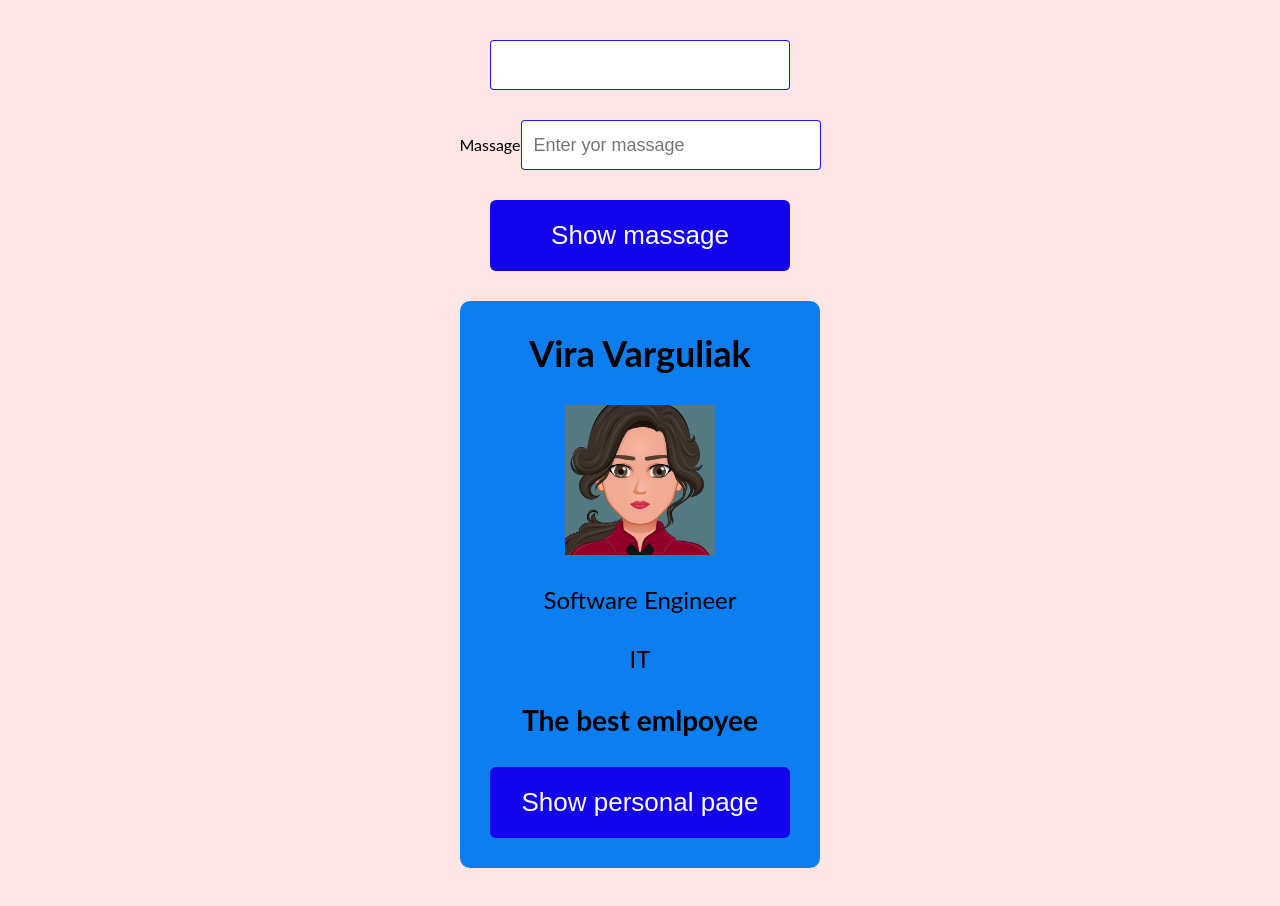
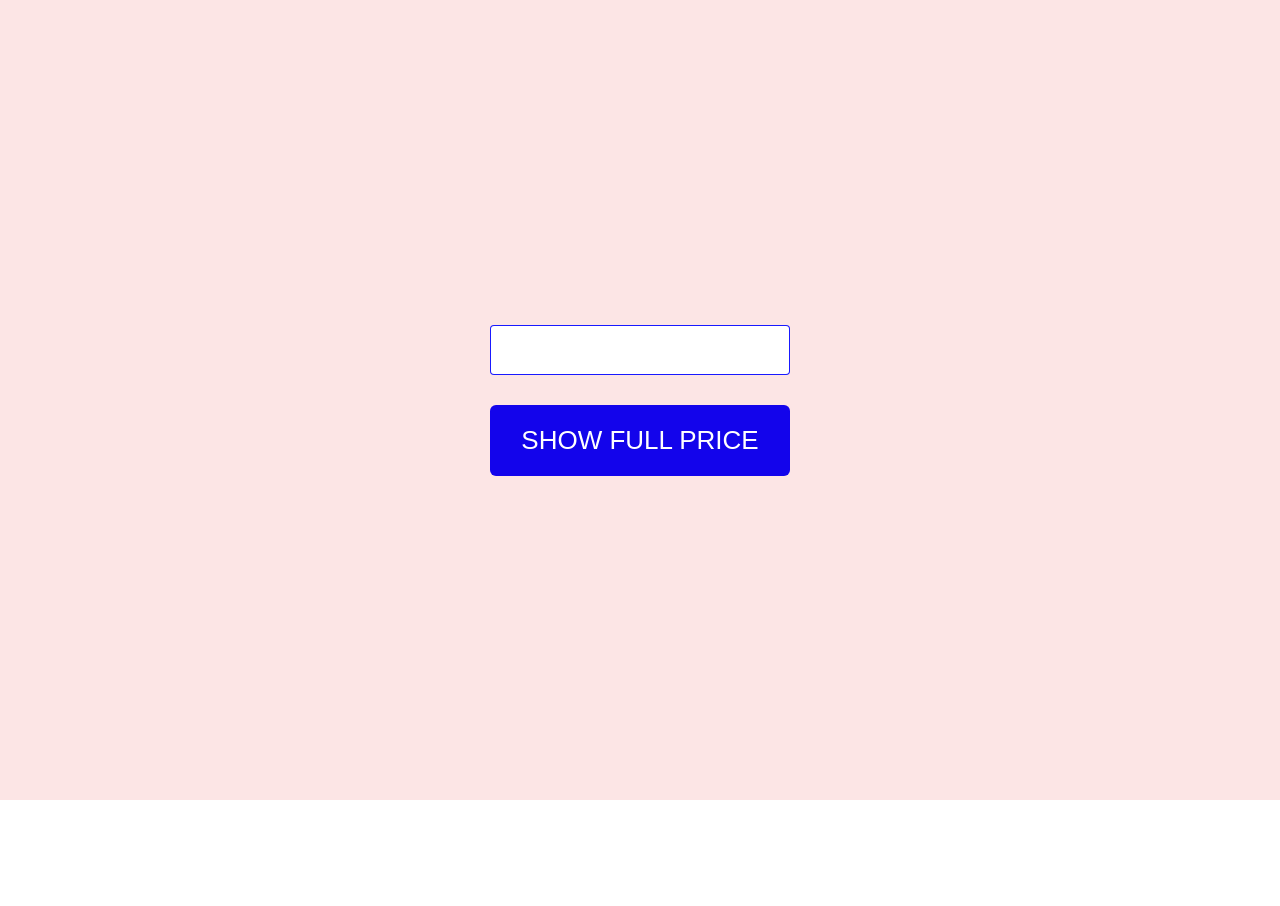
Before and after one commit to ViraVarguliak14/05_react_ts_24_03, a React (Vite) app: page / in a window 1280 px wide. After the commit the page ends 800 px from the top, so only its background shows below. Built offline with nearby package versions, Linux system fonts and the light colour scheme.

Commit message:
consul04

```diff
--- a/src/App.tsx
+++ b/src/App.tsx
@@ -2,7 +2,8 @@
 
 // import Lesson07 from "./lessons/Lessons07/Lessons07";
 // import Homework07 from "./homeworks/Homework07/Homework07";
-import Lesson08 from "./lessons/Lesson08/Lesson08";
+// import Lesson08 from "./lessons/Lesson08/Lesson08";
+import Consultation04 from "./consbltations/Consultation04/Consultation04";
 
 function App() {
   return (
@@ -11,7 +12,8 @@
       {/* <Homework06 /> */}
       {/* <Lesson07/> */}
       {/* <Homework07/> */}
-      <Lesson08/>
+      {/* <Lesson08/> */}
+      <Consultation04/>
     </>
   );
 }
--- /dev/null
+++ b/src/consbltations/Consultation04/Consultation04.tsx
@@ -0,0 +1,33 @@
+import { ChangeEvent, useState } from "react";
+import Button from "../../components/Button/Button"
+import Input from "../../components/Input/Input"
+import './styles.css'
+
+function Consultation04() {
+
+    const [invoiceAmount, setAmount] = useState<string>('');
+    const [showTotalPrice, setShowTotalPrice] = useState<boolean>(false)
+
+     const onChangeAmount = (event:ChangeEvent<HTMLInputElement>) =>{
+            setAmount(event.target.value)
+        }
+        const showTotalPriceHandler = () => {
+            setShowTotalPrice(!showTotalPrice)
+        }
+
+    return (
+        <div className="consultation04-container">
+            <Input name="invoice-amount"
+            value={invoiceAmount}
+            onChange={onChangeAmount}/>
+            <Button name="SHOW FULL PRICE" onClick={showTotalPriceHandler}/>
+            {showTotalPrice &&
+            <div>
+                {invoiceAmount}
+            </div>}
+        </div>
+    )
+}
+
+
+export default Consultation04
--- /dev/null
+++ b/src/consbltations/Consultation04/styles.css
@@ -0,0 +1,10 @@
+.consultation04-container{
+    display: flex;
+    flex-direction: column;
+    align-items: center;
+    justify-content: center;
+    gap: 30px;
+    flex: 1;
+    padding: 40px;
+    background-color: rgb(252, 229, 229);
+}
```
